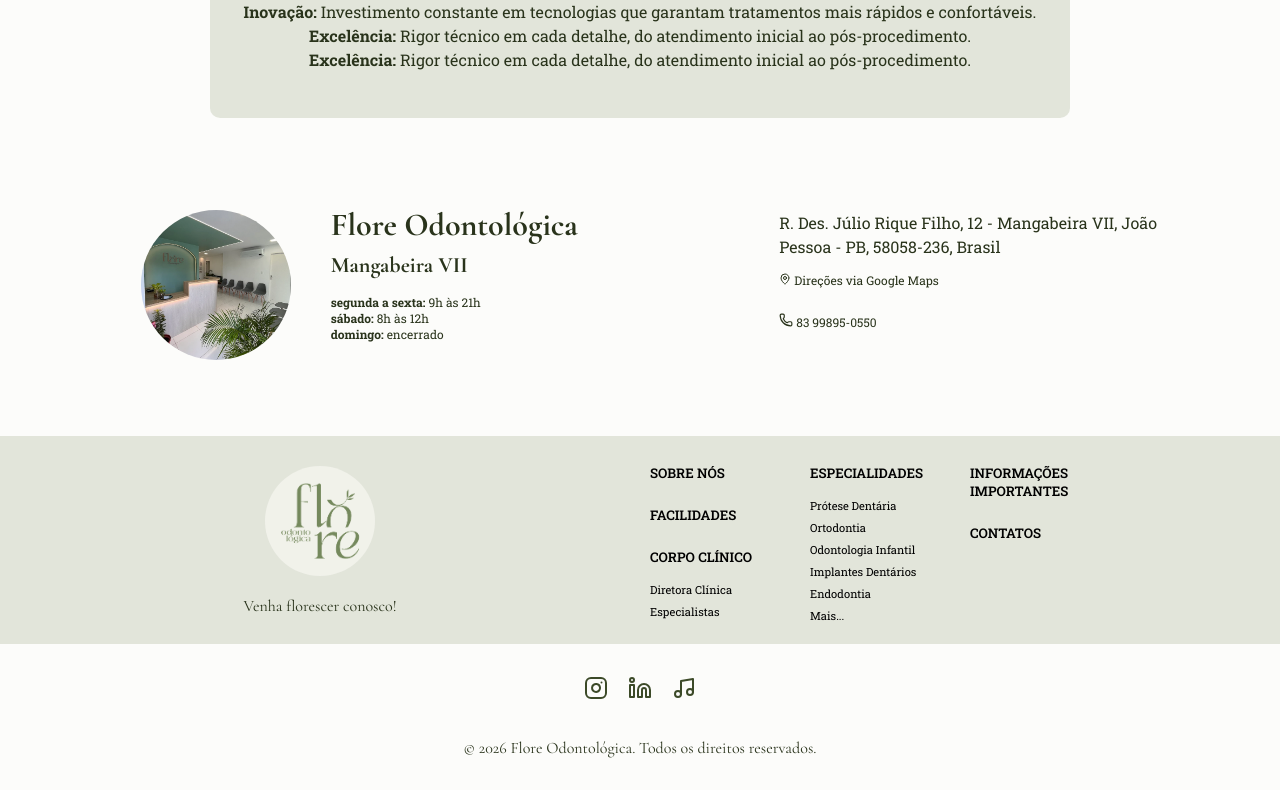
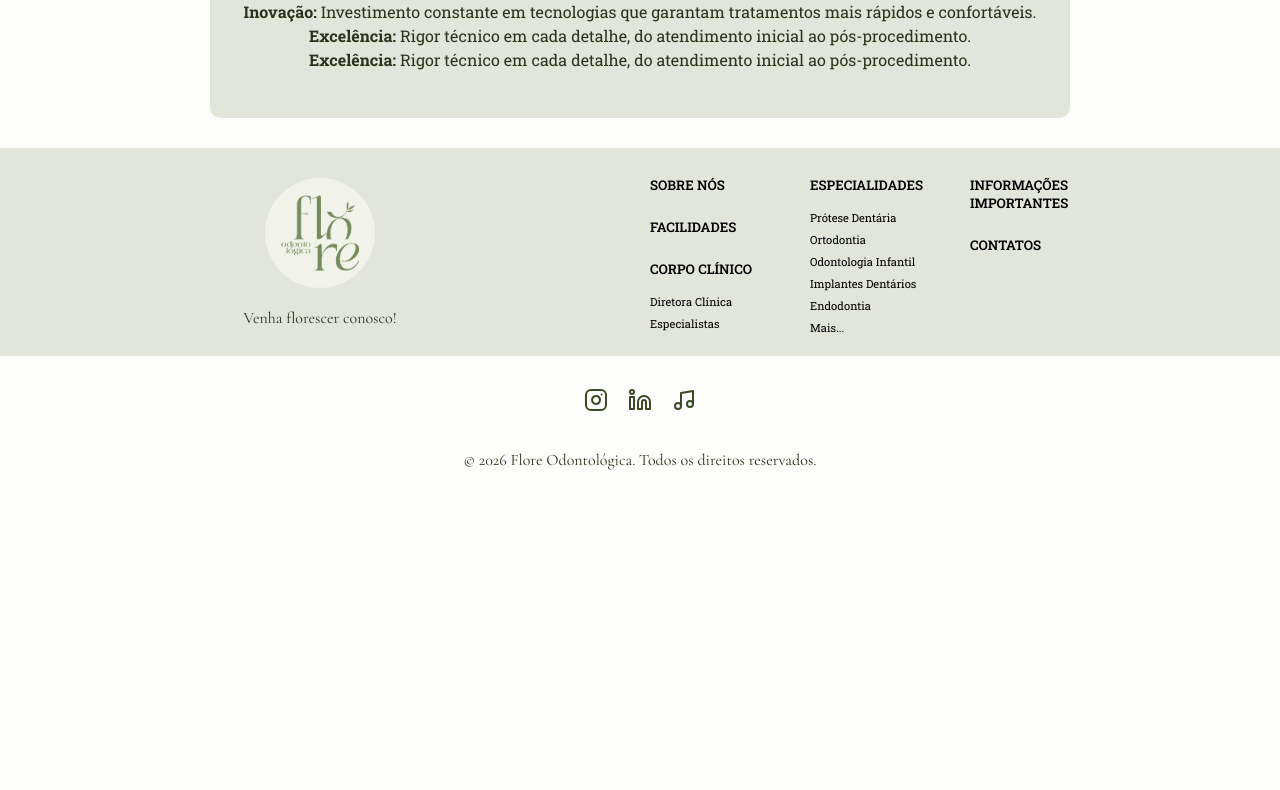
Before and after one commit to stephaniebrandao/project-flore-odontologica, a React (Vite) app: page /sobre-nos in a window 1280 px wide. Shown: the part 1219-2009 px from the top of the page. After the commit the page ends 1721 px from the top, so only its background shows below. Built offline with nearby package versions, Linux system fonts and the light colour scheme.

Commit message:
refactor: remove unnecessary div in SobreNos component and update imports

```diff
--- a/src/components/SobreNos/SobreNos.tsx
+++ b/src/components/SobreNos/SobreNos.tsx
@@ -1,4 +1,3 @@
-import InfoFlore from "../Info-Flore/InfoFlore";
 import InsideBanner from "../InsideBanner/InsideBanner";
 import "./sobreNos.css";
 
@@ -64,10 +63,6 @@ function SobreNos() {
           }
         />
       </section>
-
-      <div className="div-info-flore">
-        <InfoFlore />
-      </div>
     </>
   );
 }
--- a/src/components/SobreNos/sobreNos.css
+++ b/src/components/SobreNos/sobreNos.css
@@ -28,7 +28,3 @@
     max-width: 800px;
     margin: auto;
 }
-
-.div-info-flore {
-    margin: 60px auto;
-}
```
